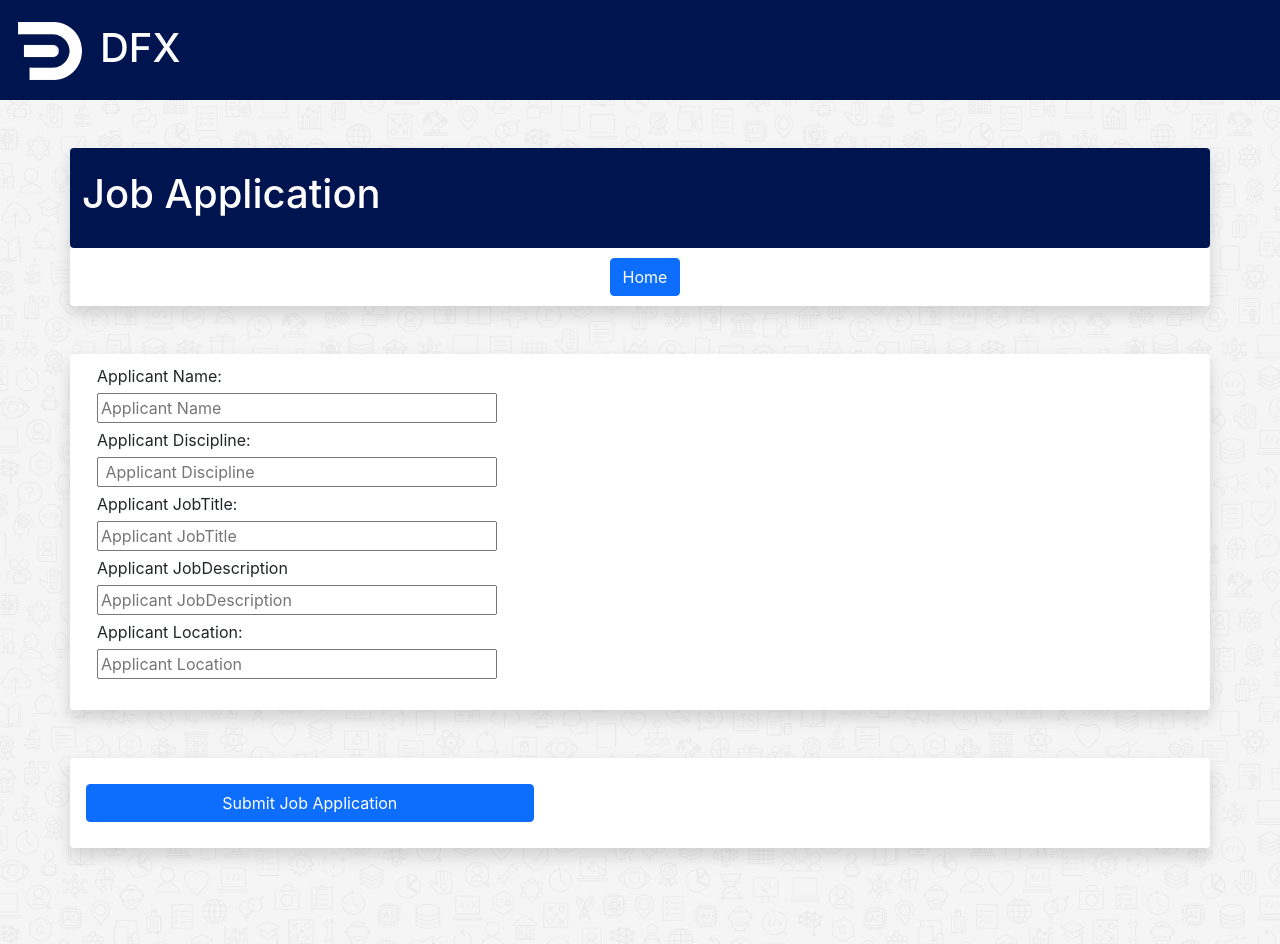
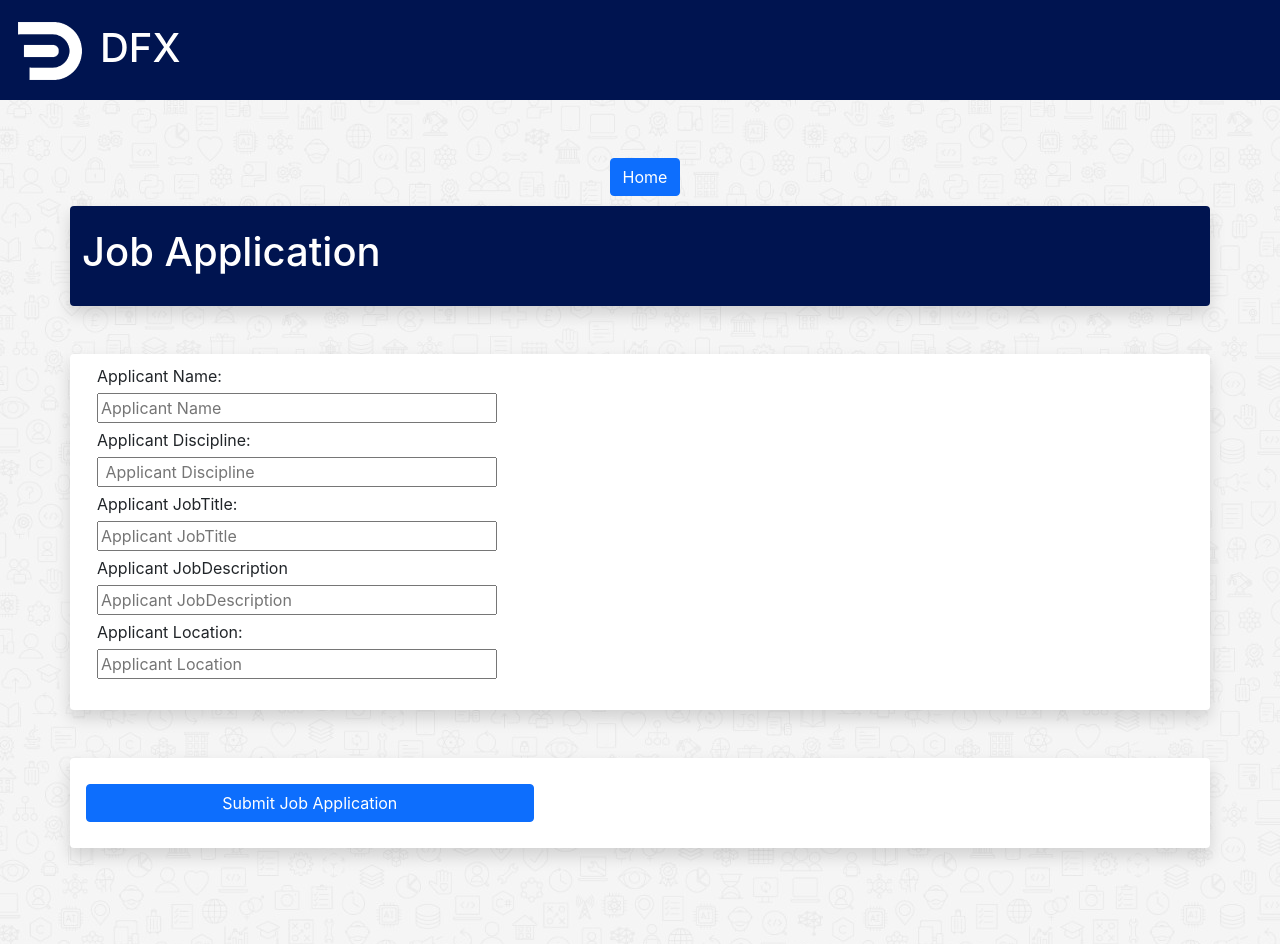
Before and after one commit to Team-Engineering-DFX-3/Project-Week-One, a React (Create React App) app in the folder IP_Frontend/starter/: page /registerVacancy in a window 1280 px wide. Built offline with nearby package versions, Linux system fonts and the light colour scheme.

Commit message:
Few cleanups

```diff
--- a/IP_Frontend/starter/src/Component/VacancyRegister.jsx
+++ b/IP_Frontend/starter/src/Component/VacancyRegister.jsx
@@ -8,10 +8,10 @@ import ContainerHeader from './Header/ContainerHeader'
 export default function VacanciesRegister() {
 	const navigate = useNavigate();
 	const [vacanciesData, setVacanciesData] = useState({
-		name:``,
-		discipline:``,
+		name: ``,
+		discipline: ``,
 		title: ``,
-		description:``,
+		description: ``,
 		location: ``
 	});
 
@@ -41,15 +41,15 @@ export default function VacanciesRegister() {
 
 	return (
 		<>
-				<body class='body'>
-					<div class='container shadow mb-5 bg-body rounded'>
-						<div class='row'>
-							<ContainerHeader title="Job Application" />
+			<div class='body nospacing'>
 				<Link to="/">
 					<button id="editButton" type="button" class="btn btn-primary">
 						Home
 					</button>
 				</Link>
+				<div class='container shadow mb-5 bg-body rounded'>
+					<div class='row'>
+						<ContainerHeader title="Job Application" />
 					</div>
 				</div>
 				<form id="vacancyRegisterForm">
@@ -57,19 +57,19 @@ export default function VacanciesRegister() {
 						<ul className='list body-align-left' id='left' >
 
 							<li><label for="applicant_name">Applicant Name:</label><br></br></li>
-								<li><input className='input' type="text" id="applicant_name" name="name"  onChange={handleChange} placeholder="Applicant Name" required /><br></br></li>
+							<li><input className='input' type="text" id="applicant_name" name="name" onChange={handleChange} placeholder="Applicant Name" required /><br></br></li>
 
 							<li><label for="applicant_discipline"> Applicant Discipline:</label><br></br></li>
-								<li><input className='input' type="text" id="applicant_discipline" name="discipline"  onChange={handleChange} placeholder=" Applicant Discipline" required /><br></br></li>
+							<li><input className='input' type="text" id="applicant_discipline" name="discipline" onChange={handleChange} placeholder=" Applicant Discipline" required /><br></br></li>
 
 							<li><label for="applicant_jobtitle"> Applicant JobTitle:</label><br></br></li>
-								<li><input className='input' type="text" id="applicant_jobtitle" name="title"  onChange={handleChange} placeholder="Applicant JobTitle" required /><br></br></li>
+							<li><input className='input' type="text" id="applicant_jobtitle" name="title" onChange={handleChange} placeholder="Applicant JobTitle" required /><br></br></li>
 
 							<li><label for="applicant_jobdescription"> Applicant JobDescription</label><br></br></li>
-								<li><input className='input' type="text" id="applicant_jobdescription" name="description"  onChange={handleChange} placeholder="Applicant JobDescription" required /><br></br></li>
+							<li><input className='input' type="text" id="applicant_jobdescription" name="description" onChange={handleChange} placeholder="Applicant JobDescription" required /><br></br></li>
 
 							<li><label for="applicant_location"> Applicant Location:</label><br></br></li>
-								<li><input className='input' type="text" id="applicant_location" name="location"  onChange={handleChange} placeholder="Applicant Location" required /><br></br></li>
+							<li><input className='input' type="text" id="applicant_location" name="location" onChange={handleChange} placeholder="Applicant Location" required /><br></br></li>
 
 						</ul>
 					</div>
@@ -85,7 +85,7 @@ export default function VacanciesRegister() {
 
 				</form >
 
-				</body >
+			</div >
 		</>
 	)
 }
```
Lines whose indentation alone changed are shown as unchanged.
